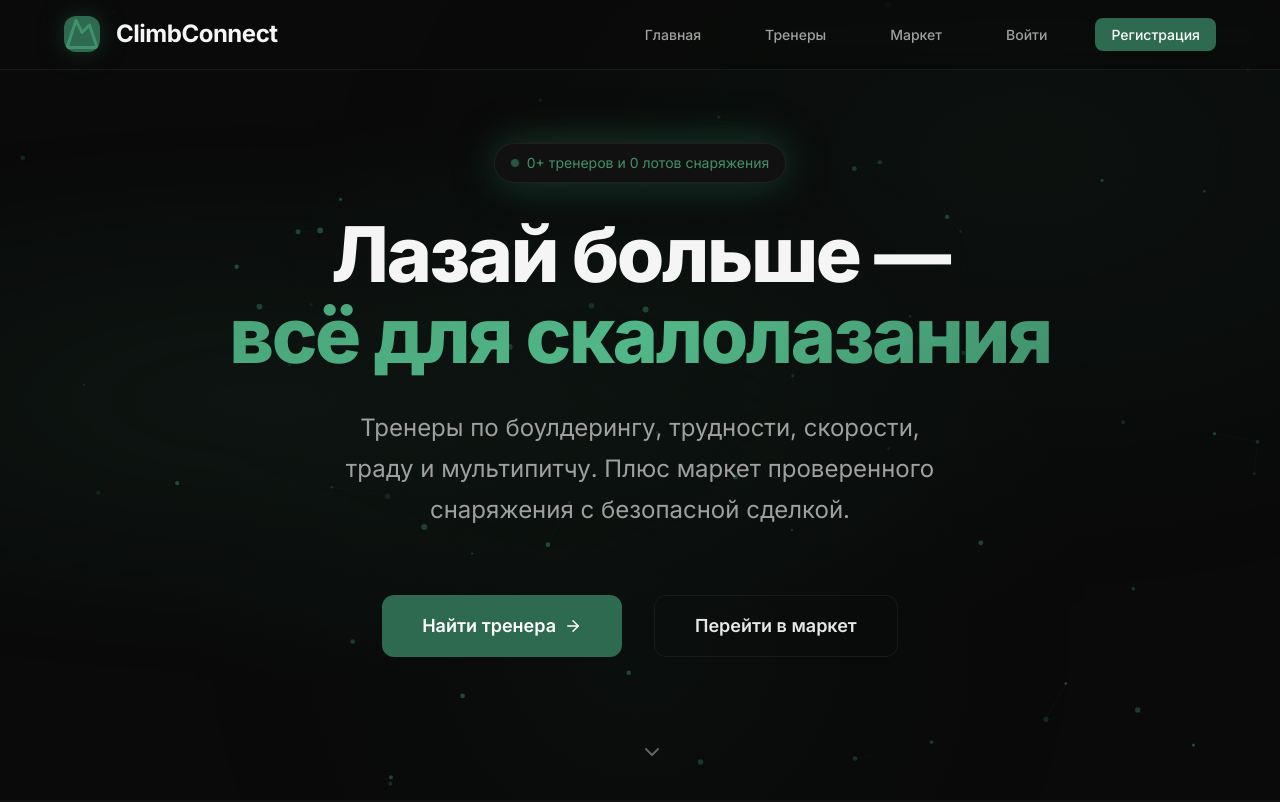
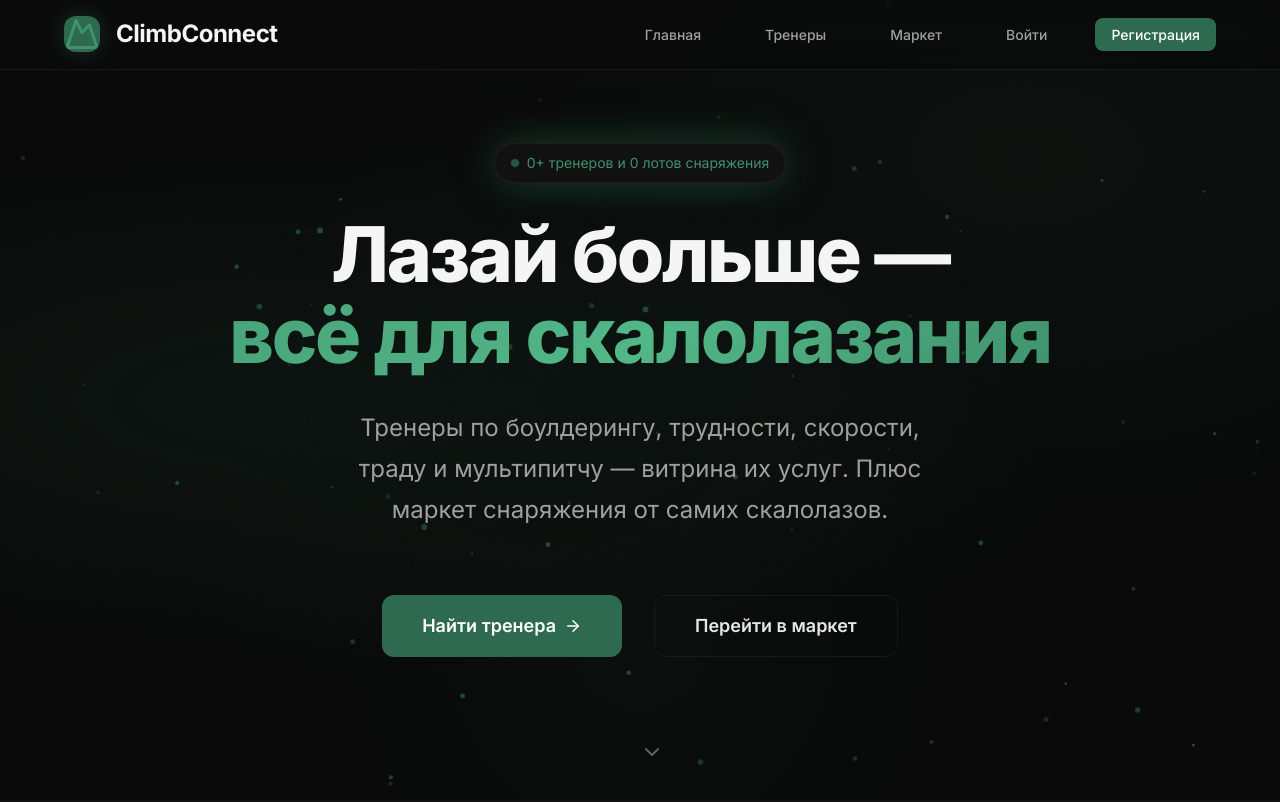
Before and after one commit to kirin2461/trainer-marketplace, a FastAPI app: page / in a window 1280 px wide. Shown: the top 802 px of the page. Run offline with FastAPI, Linux system fonts and the light colour scheme; data comes from the database, SQL or seed files in the repository; data that the repository does not hold is empty.

Commit message:
Add index template

```diff
--- a/templates/index.html
+++ b/templates/index.html
@@ -21,8 +21,8 @@
     </h1>
 
     <p class="hero-subtitle">
-      Тренеры по боулдерингу, трудности, скорости, траду и мультипитчу.
-      Плюс маркет проверенного снаряжения с безопасной сделкой.
+      Тренеры по боулдерингу, трудности, скорости, траду и мультипитчу —
+      витрина их услуг. Плюс маркет снаряжения от самих скалолазов.
     </p>
 
     <div class="hero-actions">
@@ -115,7 +115,7 @@
         <div class="step-connector"></div>
         <div class="step-number">3</div>
         <h3 class="step-title">Собери снарягу</h3>
-        <p class="step-desc">Купи скальники, обвязку или крашпад в маркете с безопасной сделкой</p>
+        <p class="step-desc">Купи скальники, обвязку или крашпад напрямую у других скалолазов</p>
       </div>
       <div class="step-card reveal reveal-delay-4">
         <div class="step-number">4</div>
```
